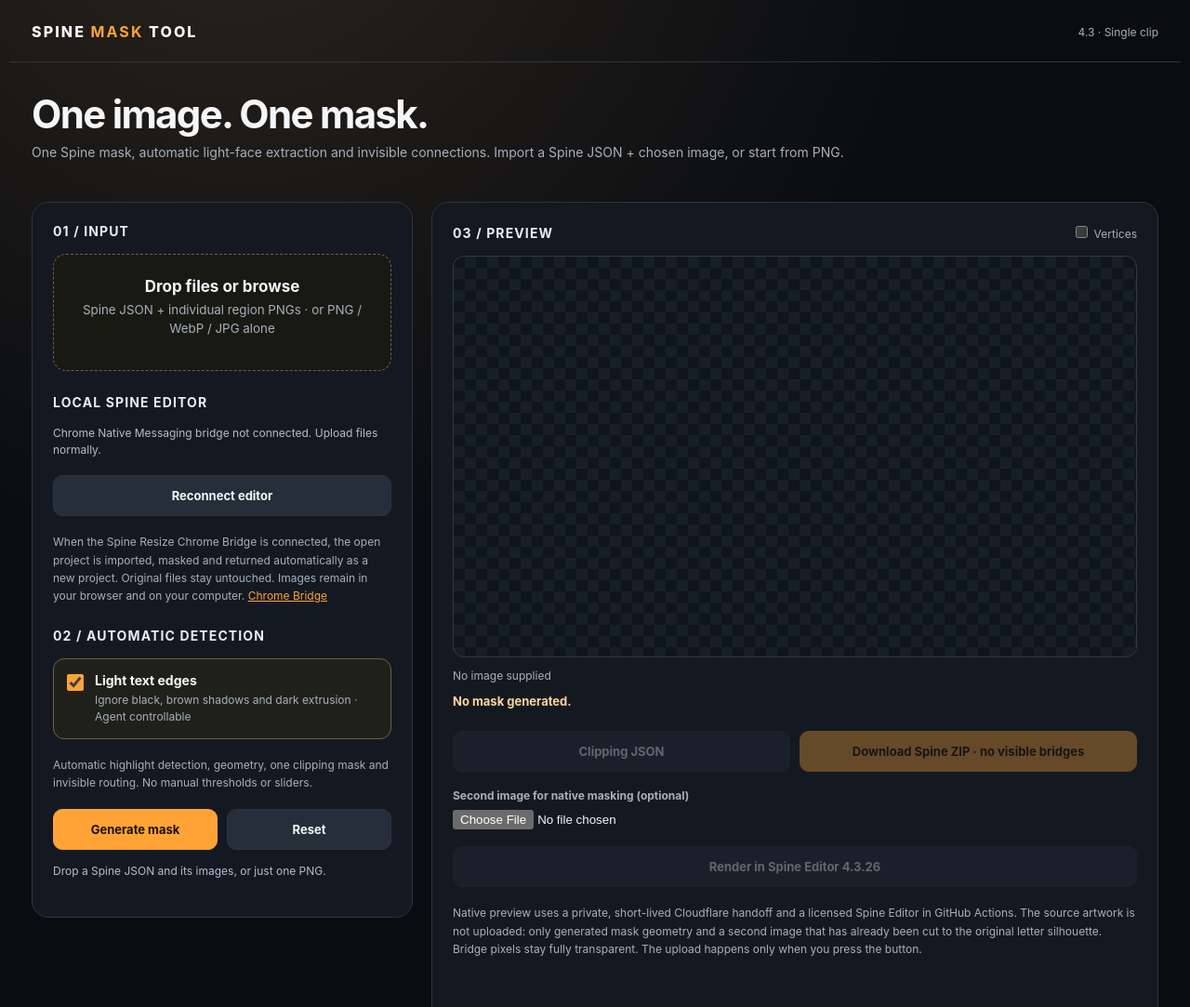
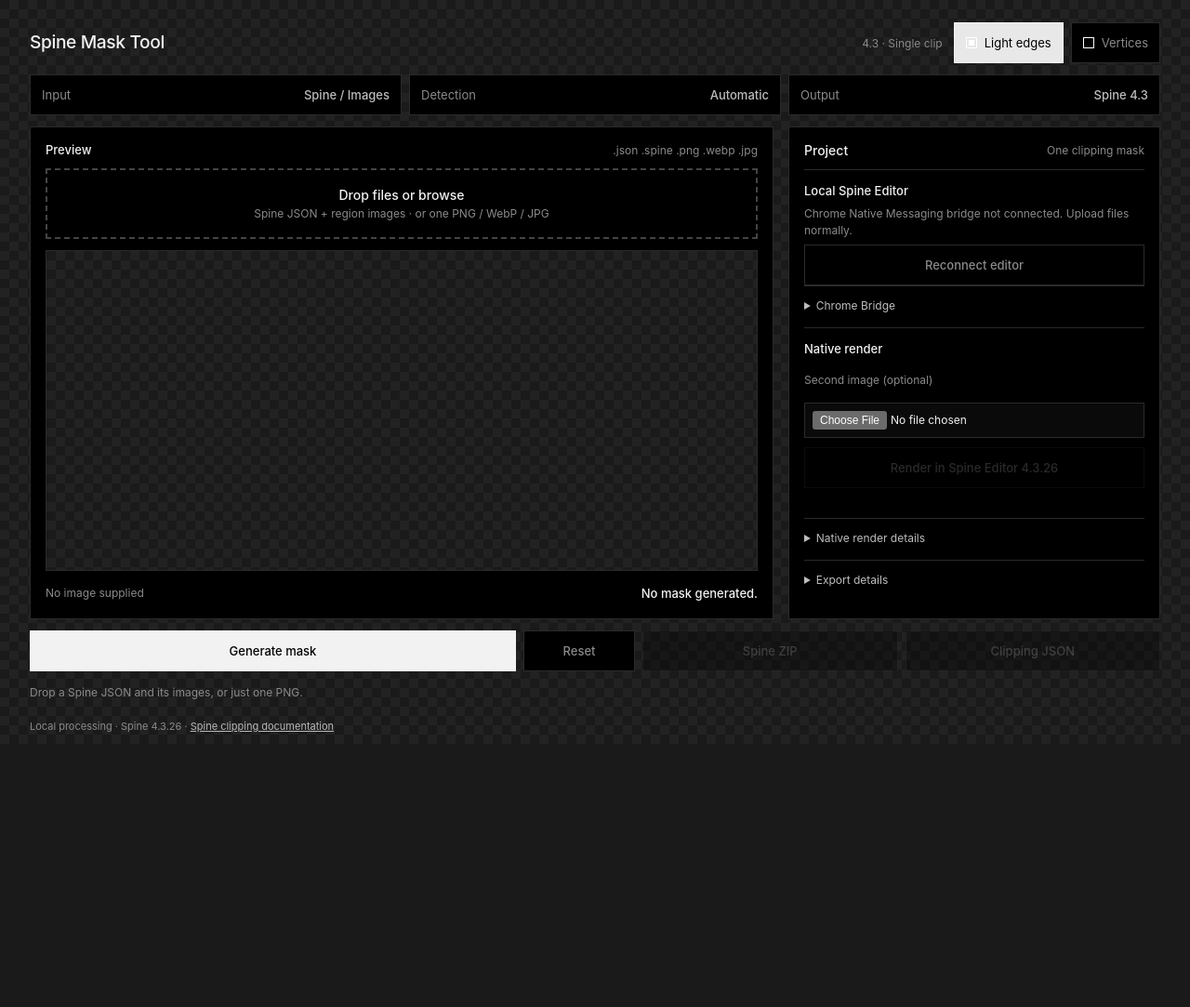
Before and after one commit to SpineAnimator/spine-web-source, a plain HTML site: page Spine-Mask-Tool/index.html in a window 1280 px wide. Shown: the top 1083 px of the page at 93% size. After the commit the page ends 800 px from the top, so only its background shows below. Drawn offline with Linux system fonts and the light colour scheme.

Commit message:
style(mask-tool): align UI layout and monochrome theme with Spine Resize

```diff
--- a/Spine-Mask-Tool/index.html
+++ b/Spine-Mask-Tool/index.html
@@ -7,115 +7,176 @@
 <meta name="description" content="Make one continuous Spine clipping polygon around letters and image regions.">
 <title>Spine Mask Tool</title>
 <style>
-:root{color-scheme:dark;font-family:Inter,ui-sans-serif,system-ui,-apple-system,Arial,sans-serif;--bg:#090c11;--panel:#141921;--border:#2c343f;--muted:#a6b0bc;--text:#f4f6f8;--gold:#ffa337;--input:#0d1118}
-*{box-sizing:border-box}body{margin:0;background:radial-gradient(circle at 20% -12%,#2b241c 0,transparent 42%),var(--bg);color:var(--text);min-height:100vh}
-header,main,footer{max-width:1260px;margin:auto;padding:0 24px}
-header{display:flex;justify-content:space-between;align-items:center;gap:12px;padding-top:24px;padding-bottom:22px;border-bottom:1px solid var(--border)}
-.logo{font-weight:800;letter-spacing:.13em;font-size:16px}.logo b{color:var(--gold)}.version{color:var(--muted);font-size:12px}
-h1{font-size:clamp(28px,3.5vw,42px);letter-spacing:-.04em;margin:30px 0 5px}
-.sub{font-size:14px;line-height:1.6;color:var(--muted);margin:0 0 22px}
-main{display:grid;grid-template-columns:minmax(300px,410px) minmax(320px,1fr);align-items:start;gap:20px;padding-bottom:40px}
-.intro{grid-column:1/-1}.panel{border-radius:18px;border:1px solid var(--border);background:var(--panel);padding:22px}
-h2{font-size:14px;letter-spacing:.08em;text-transform:uppercase;margin:0 0 16px;color:#e6edf6}
-.file-zone{display:block;position:relative;border:1px dashed #6f6147;padding:24px 18px;background:#191913;border-radius:14px;text-align:center;min-height:126px;cursor:pointer}
-.file-zone:hover,.dragging .file-zone{border-color:var(--gold);background:#292111}
-.file-zone input{position:absolute;inset:0;opacity:0;width:100%;height:100%;cursor:pointer}
-.file-zone strong{display:block;font-size:17px;margin-bottom:6px}.file-zone small{display:block;color:var(--muted);line-height:1.5}
-label.field{display:block;color:var(--muted);font-size:12px;font-weight:650;margin:18px 0 7px}
-select,input[type=number]{background:var(--input);color:var(--text);width:100%;padding:12px 13px;border:1px solid var(--border);border-radius:10px;font:inherit;font-size:13px}
-.agent-mode{display:flex;align-items:flex-start;gap:12px;padding:14px;border:1px solid #70613e;border-radius:12px;background:#20201b;cursor:pointer}
-.agent-mode input{accent-color:var(--gold);width:18px;height:18px;margin:2px 0;flex-shrink:0}
-.agent-mode strong{font-size:14px;display:block}.agent-mode small{font-size:12px;color:var(--muted);display:block;line-height:1.5;margin-top:4px}
-.setting{margin-top:16px}.setting label{font-size:12px;color:var(--muted);display:flex;align-items:center;justify-content:space-between}
-.small-grid{display:grid;grid-template-columns:repeat(2,1fr);gap:0 16px}
-.tip{font-size:12px;color:var(--muted);line-height:1.6;margin-top:18px}
-.row{display:flex;align-items:center;gap:10px;margin-top:18px}.row button{flex:1}
-button{border:1px solid var(--border);border-radius:10px;background:#252e39;color:#f4f6f8;min-height:44px;font:inherit;font-weight:700;font-size:13px;padding:12px 16px;cursor:pointer;white-space:nowrap}
-button.primary{background:var(--gold);color:#1a1005;border-color:var(--gold)}
-button:hover:not(:disabled){filter:brightness(1.12)}button:disabled{opacity:.35;cursor:not-allowed}
-button:focus-visible,select:focus-visible,.file-zone:focus-within{outline:2px solid var(--gold);outline-offset:3px}
-.preview-head{display:flex;align-items:baseline;justify-content:space-between;gap:8px;flex-wrap:wrap}
-.preview-head label{font-size:12px;color:var(--muted)}input[type=checkbox]{accent-color:var(--gold)}
-.stage{min-height:290px;height:min(54vh,600px);border:1px solid #303944;border-radius:12px;display:grid;place-items:center;overflow:hidden;background-color:#10151c;background-image:linear-gradient(45deg,#161e28 25%,transparent 25%),linear-gradient(-45deg,#161e28 25%,transparent 25%),linear-gradient(45deg,transparent 75%,#161e28 75%),linear-gradient(-45deg,transparent 75%,#161e28 75%);background-size:24px 24px;background-position:0 0,0 12px,12px -12px,-12px 0}
-canvas{width:100%;height:100%;object-fit:contain}
-.source{font-size:12px;color:var(--muted);margin:12px 0;overflow-wrap:anywhere}
-.summary{font-size:13px;font-weight:700;color:#ffd49c;min-height:22px}
-.status{font-size:12px;color:#b1becb;line-height:1.5;min-height:36px;margin-top:14px}
-.status[data-error=yes]{color:#ffaaa4}
-.helper{font-size:12px;line-height:1.6;color:var(--muted);border-top:1px solid var(--border);margin-top:18px;padding-top:14px}
-.helper strong{color:var(--text)}.downloads{margin-top:18px;display:flex;flex-wrap:wrap;gap:10px}.downloads button{flex:1}
-footer{border-top:1px solid var(--border);padding-top:16px;padding-bottom:22px;font-size:12px;color:var(--muted)}
-a{color:var(--gold)}[hidden]{display:none!important}
-@media(max-width:850px){main{grid-template-columns:1fr}.intro{grid-column:1}.stage{height:min(50vh,480px)}}
-@media(max-width:520px){header,main,footer{padding-left:14px;padding-right:14px}.panel{padding:16px}.small-grid{gap:0 12px}}
+:root { color-scheme: dark; font-family: "IBM Plex Sans", Inter, ui-sans-serif, system-ui, sans-serif; --bg:#1a1a1a; --tile:#222; --panel:#000; --border:#2a2a2a; --muted:#8a8a8a; --text:#f2f2f2; --accent:#8a1c1c; --white:#e8e8e8; }
+* { box-sizing: border-box; }
+html,body { margin:0; min-height:100%; }
+body { background-color:var(--bg); color:var(--text); background-image:linear-gradient(45deg,var(--tile) 25%,transparent 25%),linear-gradient(-45deg,var(--tile) 25%,transparent 25%),linear-gradient(45deg,transparent 75%,var(--tile) 75%),linear-gradient(-45deg,transparent 75%,var(--tile) 75%); background-size:20px 20px; background-position:0 0,0 10px,10px -10px,-10px 0; overflow:hidden; }
+button,input,select { font:inherit; }
+button { cursor:pointer; min-width:0; }
+.app-shell { width:100%; height:calc(100dvh - 32px); min-height:540px; margin:0; padding:24px 32px 12px; display:grid; grid-template-columns:minmax(0,1fr); grid-template-rows:44px 44px minmax(0,1fr) 44px auto; grid-template-areas:"header" "fields" "panels" "actions" "status"; gap:12px; }
+.toolbar { grid-area:header; display:flex; align-items:center; gap:10px; min-width:0; }
+h1 { flex:1 1 auto; min-width:0; overflow:hidden; text-overflow:ellipsis; white-space:nowrap; font-size:1.2rem; font-weight:500; letter-spacing:-.02em; line-height:1.2; margin:0; }
+.version { font-size:12px; color:var(--muted); white-space:nowrap; margin-right:2px; }
+.chips { display:flex; gap:8px; flex:0 0 auto; }
+.chip { display:flex; align-items:center; justify-content:center; gap:8px; height:44px; padding:0 12px; border:1px solid var(--border); background:var(--panel); color:var(--muted); font-size:13px; white-space:nowrap; cursor:pointer; user-select:none; }
+.chip:has(input:checked) { background:var(--white); color:#000; border-color:#f2f2f2; }
+.chip input { appearance:none; width:12px; height:12px; border:1px solid currentColor; margin:0; }
+.chip input:checked { background:currentColor; box-shadow:inset 0 0 0 2px var(--white); }
+.fields { grid-area:fields; display:grid; grid-template-columns:repeat(3,minmax(0,1fr)); gap:8px; min-width:0; }
+.field-overview { display:flex; justify-content:space-between; align-items:center; gap:8px; min-width:0; min-height:44px; padding:0 12px; background:var(--panel); border:1px solid var(--border); color:var(--muted); font-size:13px; }
+.field-overview strong { font-weight:500; color:#bdbdbd; text-align:right; overflow:hidden; white-space:nowrap; text-overflow:ellipsis; }
+.panels { grid-area:panels; display:grid; grid-template-columns:minmax(0,2fr) minmax(280px,1fr); gap:16px; min-height:0; }
+.preview-panel,.control-panel { min-width:0; min-height:0; background:var(--panel); border:1px solid var(--border); }
+.preview-panel { display:flex; flex-direction:column; gap:12px; padding:16px; }
+.preview-head { display:flex; align-items:center; justify-content:space-between; gap:10px; color:var(--muted); font-size:13px; }
+.preview-head strong { color:var(--text); font-weight:500; }
+.preview-head span { font-size:12px; text-align:right; }
+.file-zone { display:flex; position:relative; flex-direction:column; justify-content:center; align-items:center; min-height:76px; padding:12px; border:2px dashed #444; background:rgba(0,0,0,.5); color:var(--muted); text-align:center; cursor:pointer; gap:4px; transition:border-color .2s,background .2s; }
+.file-zone strong { display:block; font-size:14px; font-weight:500; color:var(--text); }
+.file-zone small { display:block; font-size:12px; line-height:1.3; color:var(--muted); }
+.file-zone input { position:absolute; inset:0; width:100%; height:100%; opacity:0; cursor:pointer; }
+.file-zone:hover,.dragging .file-zone { border-color:var(--accent); background:rgba(138,28,28,.20); }
+.stage { flex:1 1 auto; position:relative; min-height:180px; overflow:hidden; display:grid; place-items:center; background-color:#1a1a1a; border:1px solid var(--border); background-image:linear-gradient(45deg,#222 25%,transparent 25%),linear-gradient(-45deg,#222 25%,transparent 25%),linear-gradient(45deg,transparent 75%,#222 75%),linear-gradient(-45deg,transparent 75%,#222 75%); background-size:20px 20px; background-position:0 0,0 10px,10px -10px,-10px 0; }
+canvas { display:block; width:100%; height:100%; object-fit:contain; }
+.preview-meta { display:flex; align-items:center; flex-wrap:wrap; justify-content:space-between; gap:8px; min-height:23px; }
+.source { font-size:12px; color:var(--muted); overflow-wrap:anywhere; }
+.summary { font-size:13px; color:var(--text); font-weight:500; }
+.control-panel { display:flex; flex-direction:column; gap:14px; padding:16px; overflow-y:auto; scrollbar-color:#444 #000; }
+.panel-title { display:flex; align-items:center; justify-content:space-between; gap:12px; padding-bottom:12px; border-bottom:1px solid var(--border); font-size:14px; font-weight:500; }
+.panel-title span { color:var(--muted); font-size:12px; font-weight:400; }
+h2 { font-size:13px; font-weight:500; color:var(--text); margin:0 0 8px; }
+label.field { display:block; font-size:12px; color:var(--muted); margin:0 0 7px; }
+select,input[type=file]:not(#files) { display:block; width:100%; min-width:0; min-height:38px; padding:8px; color:var(--text); border:1px solid var(--border); border-radius:0; background:#0a0a0a; font-size:12px; }
+select { padding:10px; }
+.setting { margin:0; }
+.status { font-size:12px; color:var(--muted); line-height:1.5; margin:6px 0; overflow-wrap:anywhere; }
+.status[data-error=yes] { color:#e49c9c; }
+.tip { font-size:12px; line-height:1.5; color:var(--muted); margin:8px 0 0; }
+.row,.downloads { display:flex; flex-wrap:wrap; gap:8px; }
+.row button,.downloads button { flex:1 1 auto; }
+button { min-height:44px; padding:9px 12px; border:1px solid var(--border); border-radius:0; background:var(--panel); color:var(--muted); font-size:13px; font-weight:500; white-space:normal; }
+button.primary { color:#000; background:#f2f2f2; border-color:#f2f2f2; }
+button:hover:not(:disabled) { border-color:#777; color:var(--text); }
+button.primary:hover:not(:disabled) { background:#fff; color:#000; }
+button:disabled { opacity:.3; cursor:default; }
+:focus-visible { outline:2px solid #a84242; outline-offset:2px; }
+.actions { grid-area:actions; display:flex; align-items:stretch; gap:8px; min-width:0; }
+.actions button { flex:1 1 0; }
+.actions #generate { flex:2 1 0; }
+.actions #reset { flex:0 1 120px; }
+.status-line { grid-area:status; display:flex; align-items:center; min-height:22px; color:var(--muted); font-size:12px; }
+.status-line .status { margin:0; }
+.native-settings { border-top:1px solid var(--border); padding-top:14px; display:flex; flex-direction:column; gap:10px; }
+.native-settings .downloads { margin:0; }
+#native-result { padding:12px 0; }
+#native-image { max-width:100%; border:1px solid var(--border); background:repeating-conic-gradient(#222 0% 25%,#111 0% 50%) 50% / 20px 20px; }
+.helper { border-top:1px solid var(--border); padding-top:12px; font-size:12px; color:var(--muted); line-height:1.5; }
+.helper summary { color:#bdbdbd; cursor:pointer; }
+.helper p { margin:8px 0 0; }
+.helper strong { color:var(--text); }
+a { color:#b9b9b9; }
+a:hover { color:#fff; }
+footer { min-height:32px; padding:4px 32px 10px; color:var(--muted); font-size:11px; line-height:18px; white-space:nowrap; overflow:hidden; text-overflow:ellipsis; }
+[hidden] { display:none!important; }
+@media (max-width:900px) {
+ body { overflow:auto; }
+ .app-shell { height:auto; min-height:100dvh; padding:16px; grid-template-rows:auto auto auto auto auto; gap:12px; }
+ .toolbar { flex-wrap:wrap; }
+ .chips { width:100%; }
+ .panels { grid-template-columns:minmax(0,1fr); }
+ .preview-panel { min-height:480px; }
+ .stage { min-height:300px; }
+ .control-panel { max-height:none; overflow:visible; }
+ footer { padding-left:16px; padding-right:16px; }
+}
+@media (max-width:540px) {
+ .version { display:none; }
+ .chips .chip { flex:1; }
+ .fields { grid-template-columns:1fr; }
+ .field-overview { min-height:36px; }
+ .preview-panel,.control-panel { padding:12px; }
+ .preview-panel { min-height:380px; }
+ .stage { min-height:230px; }
+ .preview-head span { display:none; }
+ .actions { flex-wrap:wrap; }
+ .actions button,.actions #generate,.actions #reset { flex:1 1 calc(50% - 4px); }
+}
 </style>
 </head>
 <body>
-<header><div class="logo">SPINE <b>MASK</b> TOOL</div><span class="version">4.3 · Single clip</span></header>
-<main>
-  <section class="intro">
-    <h1>One image. One mask.</h1>
-    <p class="sub">One Spine mask, automatic light-face extraction and invisible connections. Import a Spine JSON + chosen image, or start from PNG.</p>
-  </section>
-  <section class="panel" aria-label="Source and settings">
-    <h2>01 / Input</h2>
+<main class="app-shell">
+  <header class="toolbar">
+    <h1>Spine Mask Tool</h1>
+    <span class="version">4.3 · Single clip</span>
+    <div class="chips">
+      <label class="chip"><input id="highlight-edges" type="checkbox" checked data-agent-control="highlight-edges" aria-label="Use light-text edge and ignore dark shadows"><span>Light edges</span></label>
+      <label class="chip"><input id="show-points" type="checkbox" aria-label="Show mask vertices"><span>Vertices</span></label>
+    </div>
+  </header>
+  <div class="fields" aria-label="Project settings">
+    <div class="field-overview"><span>Input</span><strong>Spine / Images</strong></div>
+    <div class="field-overview"><span>Detection</span><strong>Automatic</strong></div>
+    <div class="field-overview"><span>Output</span><strong>Spine 4.3</strong></div>
+  </div>
+  <div class="panels">
+    <section class="preview-panel" aria-label="Source and mask preview">
+      <div class="preview-head"><strong>Preview</strong><span>.json .spine .png .webp .jpg</span></div>
       <label class="file-zone">
         <strong>Drop files or browse</strong>
-      <small>Spine JSON + individual region PNGs · or PNG / WebP / JPG alone</small>
+        <small>Spine JSON + region images · or one PNG / WebP / JPG</small>
         <input id="files" type="file" accept=".json,.spine,.png,.webp,.jpg,.jpeg,image/*" multiple aria-label="Choose skeleton and images">
       </label>
+      <div class="stage"><canvas id="preview" width="600" height="400" aria-label="Source image and generated mask outline"></canvas></div>
+      <div class="preview-meta">
+        <span id="source-name" class="source">No image supplied</span>
+        <span class="summary" id="summary">No mask generated.</span>
+      </div>
+    </section>
+    <section class="control-panel" aria-label="Mask settings and native preview">
+      <div class="panel-title">Project <span>One clipping mask</span></div>
       <div id="target-row" hidden>
         <label class="field" for="target">Target region in skeleton</label>
         <select id="target" aria-label="Choose target image in skeleton"></select>
       </div>
       <div id="image-row" hidden>
-      <label class="field" for="image-source">Exact source image · PNG / WebP / JPG</label>
+        <label class="field" for="image-source">Source region image</label>
         <select id="image-source" aria-label="Choose exact texture to trace"></select>
       </div>
       <div id="local-bridge" class="setting" aria-label="Local Spine Editor connection">
-      <h2 style="margin-top:25px">Local Spine Editor</h2>
+        <h2>Local Spine Editor</h2>
         <p id="bridge-status" class="status" role="status" aria-live="polite">Checking Chrome bridge…</p>
         <div class="row"><button id="bridge-refresh" type="button">Reconnect editor</button></div>
-      <p class="tip">When the Spine Resize Chrome Bridge is connected, the open project is imported, masked and returned automatically as a new project. Original files stay untouched. Images remain in your browser and on your computer. <a href="https://github.com/SpineAnimator/Spine-Resize/releases/tag/spine-mask-bridge-v1" target="_blank" rel="noopener noreferrer">Chrome Bridge</a></p>
+        <details class="helper"><summary>Chrome Bridge</summary><p>The Spine Resize Chrome Bridge imports the open project and returns the masked result as a new project. The original remains untouched. Source images stay local. <a href="https://github.com/SpineAnimator/Spine-Resize/releases/tag/spine-mask-bridge-v1" target="_blank" rel="noopener noreferrer">Extension</a></p></details>
       </div>
-    <h2 style="margin-top:25px">02 / Automatic detection</h2>
-    <label for="highlight-edges" class="agent-mode">
-      <input id="highlight-edges" type="checkbox" checked data-agent-control="highlight-edges"
-        aria-label="Use light-text edge and ignore dark shadows">
-      <span><strong>Light text edges</strong><small>Ignore black, brown shadows and dark extrusion · Agent controllable</small></span>
-    </label>
-    <p class="tip">Automatic highlight detection, geometry, one clipping mask and invisible routing. No manual thresholds or sliders.</p>
-    <div class="row"><button class="primary" id="generate">Generate mask</button><button id="reset">Reset</button></div>
-    <div id="status" class="status" role="status" aria-live="polite"></div>
+      <div class="native-settings">
+        <h2>Native render</h2>
+        <label class="field" for="native-fill">Second image (optional)</label>
+        <input id="native-fill" type="file" accept="image/png,image/webp,image/jpeg" aria-label="Image shown through the clipping mask">
+        <div class="downloads"><button id="native-preview" disabled>Render in Spine Editor 4.3.26</button></div>
+        <p id="native-status" class="status" role="status" aria-live="polite"></p>
+        <div id="native-result" hidden>
+          <h2>Native Spine Render</h2>
+          <img id="native-image" alt="PNG rendered by licensed Spine Editor 4.3.26">
+          <div class="downloads"><button id="native-download">Download native PNG</button></div>
+        </div>
+        <details class="helper"><summary>Native render details</summary><p>Only mask geometry and the already alpha-protected second image are submitted through a private, short-lived Cloudflare handoff to licensed Spine Editor GitHub Actions, when you press Render. Source artwork stays local.</p></details>
+      </div>
+      <details class="helper"><summary>Export details</summary>
+        <p>One <strong>clipping</strong> attachment is inserted before the selected region slot and ends at that slot. Existing bones, skins and animations are retained.</p>
+        <p>The Spine ZIP contains the alpha-protected second image; geometry JSON alone cannot hide connector pixels under an opaque texture. For image-only input, use JSON and image.png in the Spine images/ folder. A packed atlas sheet is not an individual region; binary .spine must be converted with licensed Spine Editor.</p>
+      </details>
     </section>
-  <section class="panel" aria-label="Mask preview and export">
-    <div class="preview-head"><h2>03 / Preview</h2><label><input type="checkbox" id="show-points"> Vertices</label></div>
-    <div class="stage"><canvas id="preview" width="600" height="400" aria-label="Source image and generated mask outline"></canvas></div>
-    <p id="source-name" class="source">No image supplied</p>
-    <div class="summary" id="summary">No mask generated.</div>
-    <div class="downloads">
-      <button id="download-json" disabled>Clipping JSON</button>
-      <button id="download-png" hidden>Download image.png</button>
-      <button class="primary" id="download-spine-zip" disabled>Download Spine ZIP · no visible bridges</button>
   </div>
-    <div class="setting">
-      <label class="field" for="native-fill">Second image for native masking (optional)</label>
-      <input id="native-fill" type="file" accept="image/png,image/webp,image/jpeg" aria-label="Image shown through the clipping mask">
+  <div class="actions">
+    <button id="generate" class="primary" type="button">Generate mask</button>
+    <button id="reset" type="button">Reset</button>
+    <button id="download-spine-zip" disabled type="button">Spine ZIP</button>
+    <button id="download-json" disabled type="button">Clipping JSON</button>
+    <button id="download-png" hidden type="button">image.png</button>
   </div>
-    <div class="downloads">
-      <button id="native-preview" disabled>Render in Spine Editor 4.3.26</button>
-    </div>
-    <p class="tip">Native preview uses a private, short-lived Cloudflare handoff and a licensed Spine Editor in GitHub Actions. The source artwork is not uploaded: only generated mask geometry and a second image that has already been cut to the original letter silhouette. Bridge pixels stay fully transparent. The upload happens only when you press the button.</p>
-    <p id="native-status" class="status" role="status" aria-live="polite"></p>
-    <div id="native-result" hidden><h2>04 / Native Spine Render</h2><img id="native-image" alt="PNG rendered by licensed Spine Editor 4.3.26" style="max-width:100%;background:repeating-conic-gradient(#27303b 0% 25%,#141b22 0% 50%) 50% / 18px 18px;border:1px solid var(--border);border-radius:12px"><div class="downloads"><button id="native-download">Download native PNG</button></div></div>
-    <div class="helper">
-      <strong>Spine export:</strong> one <code>clipping</code> attachment, placed immediately before the target region slot with <code>end</code> set to that slot. Only the bundled Spine ZIP contains the alpha-protected second image; raw geometry JSON by itself cannot suppress the connector pixels if you later apply a fully opaque texture. Existing JSON skeletons are retained, including bones, skins and animations.
-      <p>For image-only input, save both JSON and image.png; put PNG in the Spine <code>images/</code> folder. For existing JSON, select the exact region PNG; a packed atlas sheet is not a region. Binary .spine requires conversion by a licensed Spine Editor and is not silently replaced by a new skeleton.</p>
-    </div>
-  </section>
+  <div class="status-line"><p id="status" class="status" role="status" aria-live="polite"></p></div>
 </main>
-<footer>Local project processing · Native preview is optional · <a href="https://esotericsoftware.com/spine-clipping" rel="noopener" target="_blank">Spine clipping documentation</a></footer>
+<footer>Local processing · Spine 4.3.26 · <a href="https://esotericsoftware.com/spine-clipping" rel="noopener" target="_blank">Spine clipping documentation</a></footer>
 <script type="module" src="./app.js"></script>
-
 </body>
 </html>
```
Lines whose indentation alone changed are shown as unchanged.
